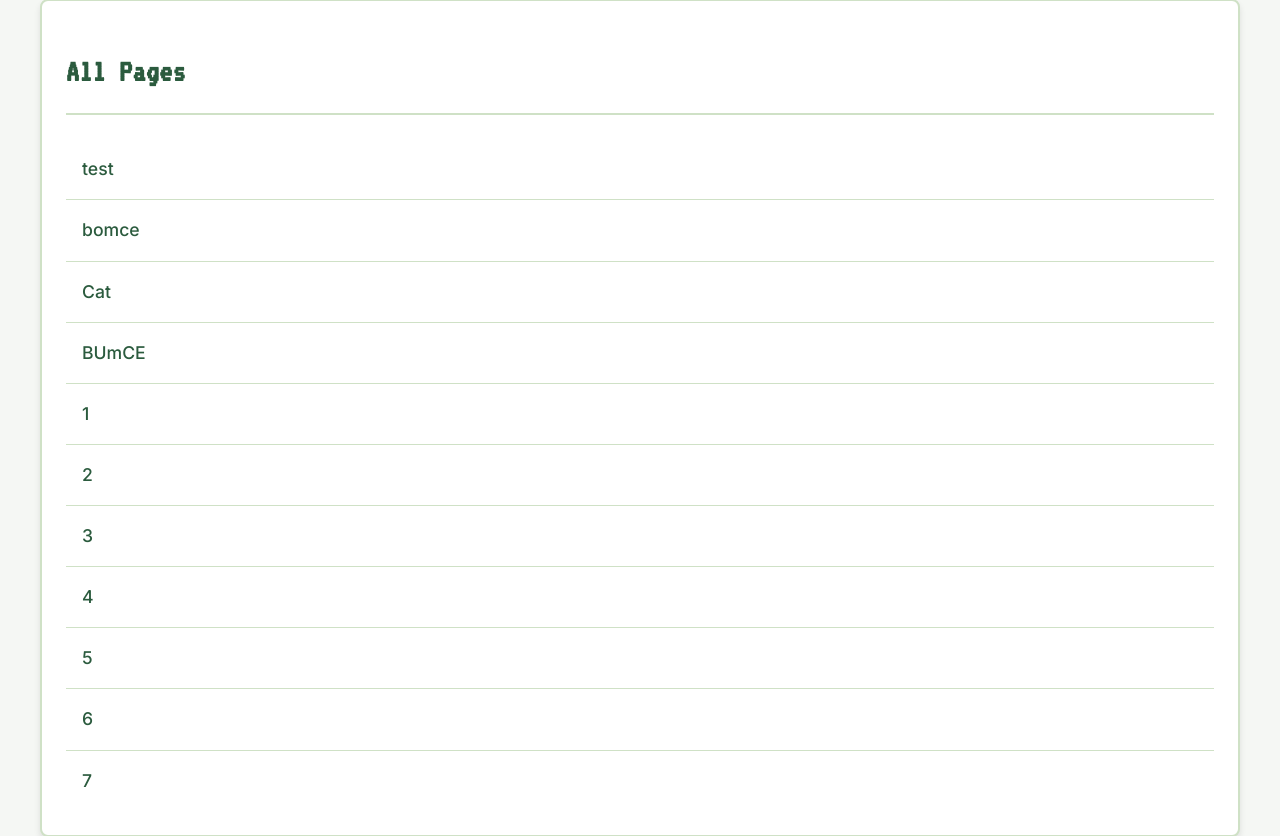
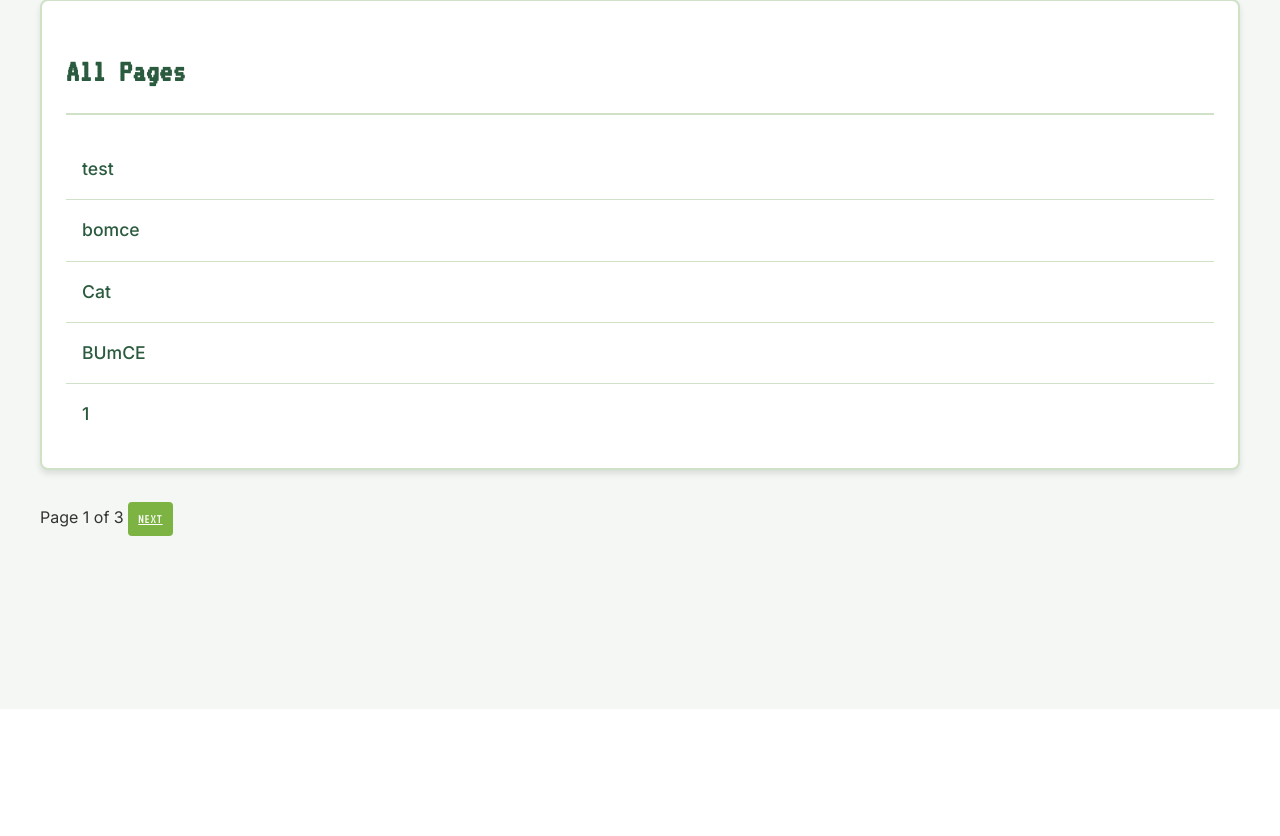
Before and after one commit to Doody06/Practice_Wiki, a Flask app: page /all_pages in a window 1280 px wide. Shown: the part 91-927 px from the top of the page. After the commit the page ends 627 px from the top, so only its background shows below. Run offline with Flask 3, Linux system fonts and the light colour scheme.

Commit message:
changed style some more. Implemented basic pagination.

```diff
--- a/app/routes/auth.py
+++ b/app/routes/auth.py
@@ -9,9 +9,9 @@
 @bp.route('/login', methods=['GET', 'POST'])
 def login():
     #temporary login my account for debugging
-#    user = User.query.filter_by(username='doody').first()
-#    login_user(user)
-#    return redirect(url_for('admin.dashboard'))
+    #user = User.query.filter_by(username='doody').first()
+    #login_user(user)
+    #return redirect(url_for('admin.dashboard'))
     # normal login logic
     form = LoginForm()
     if form.validate_on_submit():
--- a/app/routes/user.py
+++ b/app/routes/user.py
@@ -45,11 +45,11 @@
         return render_template('search.html', query=query, pages=pages)
     return render_template('search.html')
 
-@bp.route('/all_pages')
+@bp.route('/all_pages', methods=['GET'])
 @cache.cached(timeout=10, query_string=True)
 def all_pages():
     from app.models import Page
-    pages = Page.query.all()
+    pages = Page.query.paginate(page=request.args.get('page', 1, type=int), per_page=5)
     if current_user.is_authenticated:
         is_admin = current_user.is_admin
     else:
--- a/app/templates/all_pages.html
+++ b/app/templates/all_pages.html
@@ -29,6 +29,20 @@
         </div>
     </div>
 </div>
+
+
+<div class="container mt-5">
+    <div class="pagination">
+        {% if pages.has_prev %}
+            <a href="?page={{ pages.prev_num }}" class="btn btn-primary btn-sm">Previous</a>
+        {% endif %}
+        <span class="mx-2">Page {{ pages.page }} of {{ pages.pages }}</span>
+        {% if pages.has_next %}
+            <a href="?page={{ pages.next_num }}" class="btn btn-primary btn-sm">Next</a>
+        {% endif %}
+    </div>
+</div>
+
 {% endblock %}
 
 {% block scripts %}
--- a/app/templates/home.html
+++ b/app/templates/home.html
@@ -5,7 +5,7 @@
 {% block content %}
 <div class="container" style="color: #212529;">
     <div class="hero-section card">
-        <h1>Welcome to Practice Wiki</h1>
+        <h1>Welcome to Beece's minecraft wiki</h1>
         {% if current_user.is_authenticated %}
             {% if current_user.is_admin %}
                 <p>Hello, {{ current_user.username }}! You are logged in as an admin.</p>
@@ -13,7 +13,7 @@
                 <p>Hello, {{ current_user.username }}! You are logged in as a contributor.</p>
             {% endif %}
         {% else %}
-            <p>A collaborative knowledge base where everyone can contribute.</p>
+            <p>Anyone can contribute. Your welcome to suggest any changes!</p>
             <div class="cta-buttons">
                 <a href="{{ url_for('auth.login') }}" class="btn btn-primary">Log In</a>
                 <a href="{{ url_for('auth.register') }}" class="btn btn-outline">Sign Up</a>
--- a/app/templates/view_page_suggestions.html
+++ b/app/templates/view_page_suggestions.html
@@ -11,6 +11,9 @@
         </a>
     </div>
 </div>
+{% if not suggestions %}
+    <p>No suggestions available right now.</p>
+{% endif %}
 
 {% endfor %}
 {% endblock %}
```
Also changed, not shown: instance/app.db.
